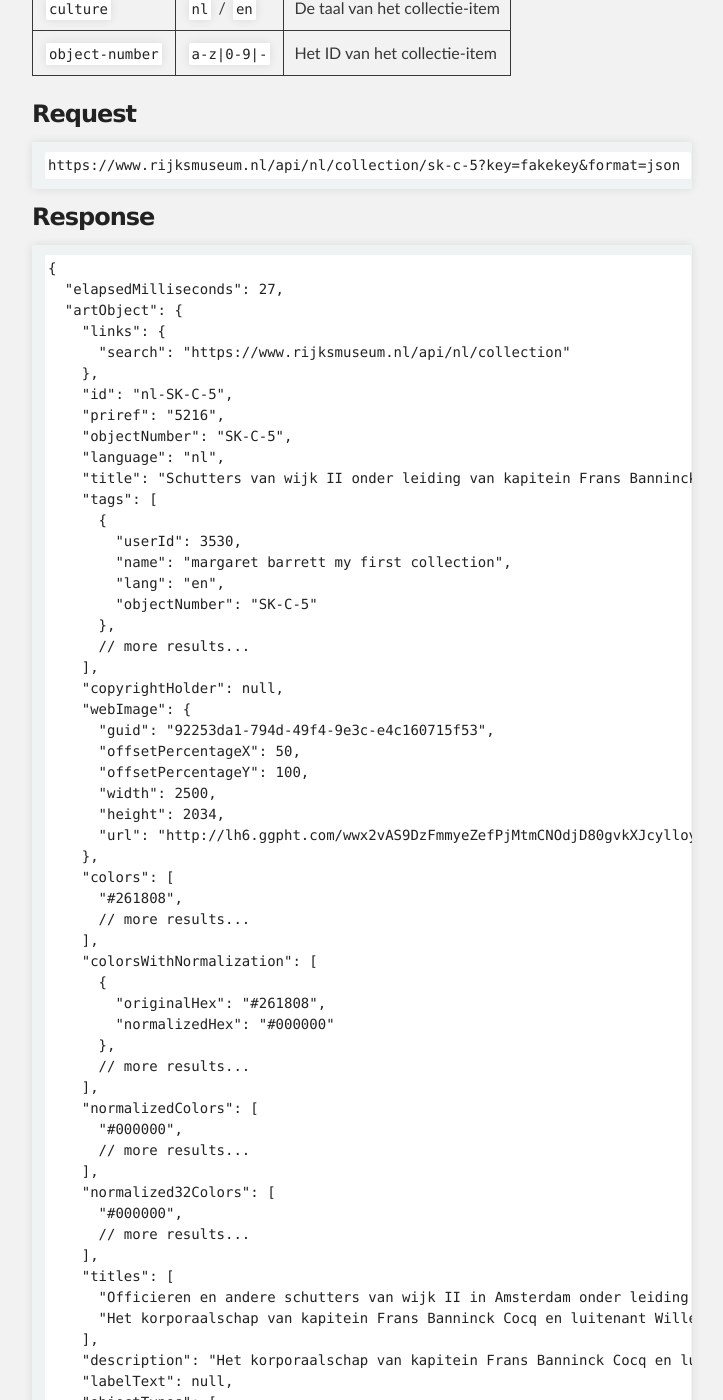
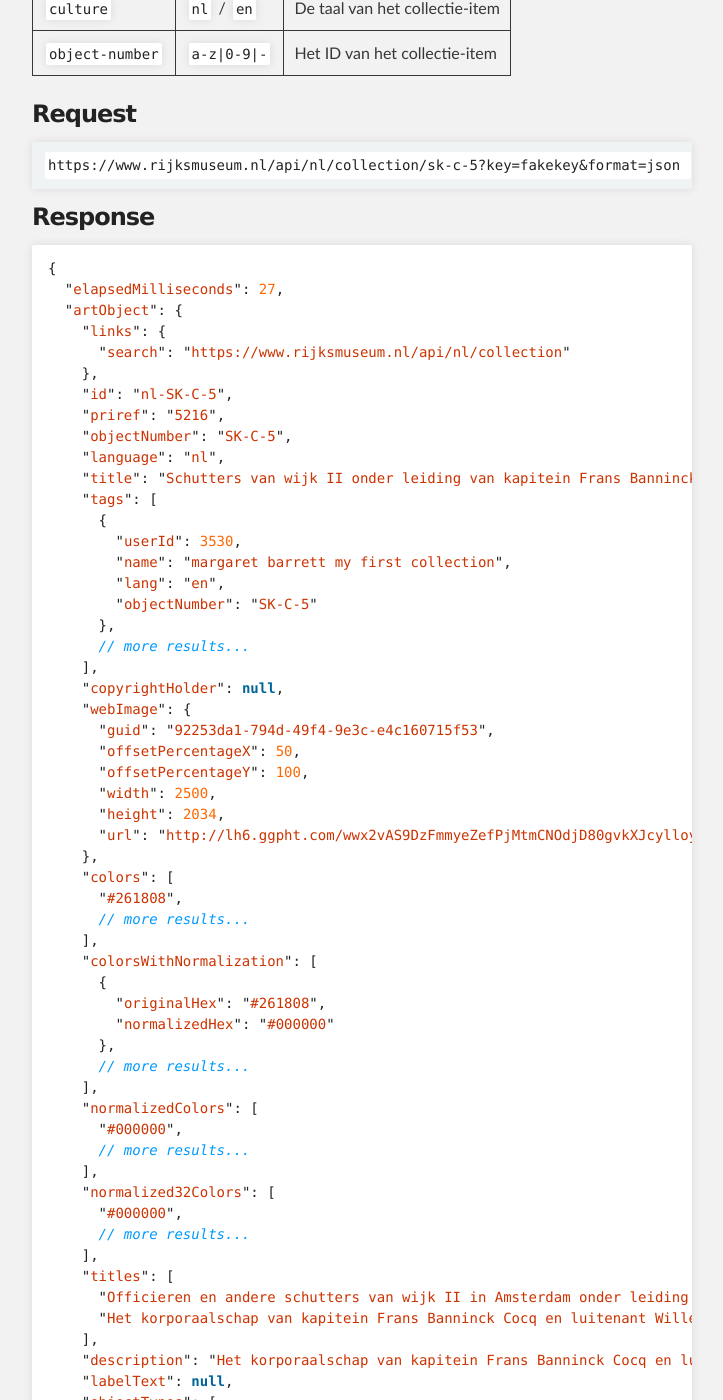
Before and after one commit to Rijksmuseum/rijksmuseum.github.io, a Jekyll site: the page built from index.md, in a window 1280 px wide and 1400 px high, scrolled down 4393 px. Shown: the whole window, without its empty margins (288-1011 px from the left). Built offline with Jekyll 4.4.1, drawn with Linux system fonts in a browser that asks for light colours; Markdown is read by kramdown in place of the engine named in the settings; some of the changed text lies outside the part shown.

Commit message:
syntax highlighting

````diff
--- a/index.md
+++ b/index.md
@@ -213,7 +213,7 @@
 ```
 
 ### Response
-```
+{% highlight javascript %}
 {
   "elapsedMilliseconds": 164,
   "count": 359,
@@ -252,8 +252,7 @@
     // more results...
   ]
 }
-```
-
+{% endhighlight %}
 
 
 ## Collectie details
@@ -287,7 +286,7 @@
 ```
 
 ### Response
-```
+{% highlight javascript %}
 {
   "elapsedMilliseconds": 27,
   "artObject": {
@@ -517,8 +516,7 @@
     }
   }
 }
-```
-
+{% endhighlight %}
 
 
 ## Collectie beeldmateriaal
@@ -547,7 +545,7 @@
 ```
 
 ### Response
-```
+{% highlight javascript %}
 {
   "levels": [{
     "name": "z4",
@@ -658,7 +656,7 @@
     }]
   }]
 }
-```
+{% endhighlight %}
 
 Zoals je kunt zien wordt er een lijst aan `levels` gegeven. Deze levels hebben een aantal `tiles`, die samen een weergave van het volledige beeld vormen. Het kiezen van het juiste `level` kan door middel van de `width` en `height` (die de totale resolutie van dat `level` beschrijven), of door middel van de `name` (waarbij `z0` het grootst mogelijke beeld is en `z6` de kleinste is).
 
@@ -697,7 +695,7 @@
 ```
 
 ### Response
-```
+{% highlight javascript %}
 {
   "elapsedMilliseconds": 15,
   "contentPage": {
@@ -804,7 +802,7 @@
   },
   "similarPages": null
 }
-```
+{% endhighlight %}
 
 
 
@@ -842,7 +840,7 @@
 ```
 
 ### Response
-```
+{% highlight javascript %}
 {
   "count": 97957,
   "elapsedMilliseconds": 631,
@@ -872,7 +870,7 @@
     // more results...
   ]
 }
-```
+{% endhighlight %}
 
 
 
@@ -907,7 +905,7 @@
 ```
 
 ### Response
-```
+{% highlight javascript %}
 {
   "elapsedMilliseconds": 505,
   "userSet": {
@@ -964,7 +962,8 @@
     "updatedOn": "2013-04-10T10:50:21.7559145Z"
   }
 }
-```
+{% endhighlight %}
+
 
 
 
@@ -999,7 +998,7 @@
 ```
 
 ### Response
-```
+{% highlight javascript %}
 {
   "elapsedMilliseconds": 296,
   "options": [
@@ -1050,7 +1049,7 @@
     // more results...
   ]
 }
-```
+{% endhighlight %}
 
 
 
@@ -1095,10 +1094,10 @@
 ```
 
 ### Response
-```
+{% highlight javascript %}
 {
   "elapsedMilliseconds": 155,
   "total": 15,
   "available": 11
 }
-```
+{% endhighlight %}
````
